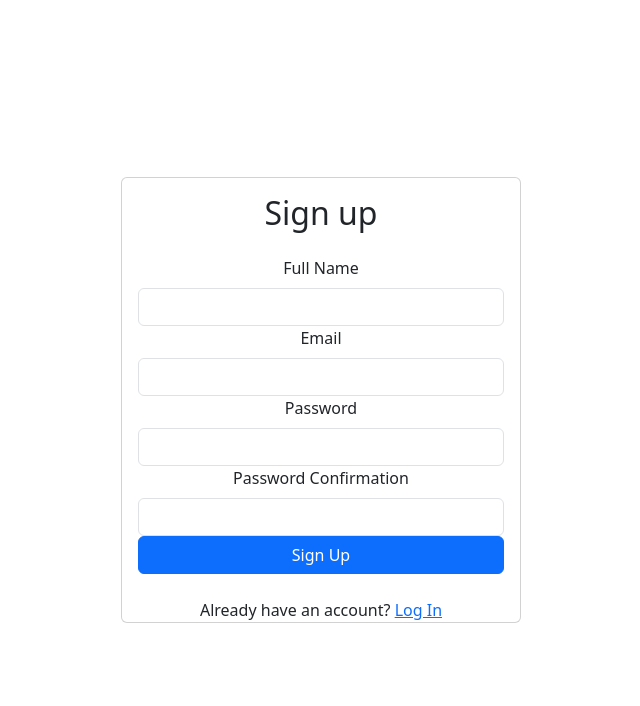
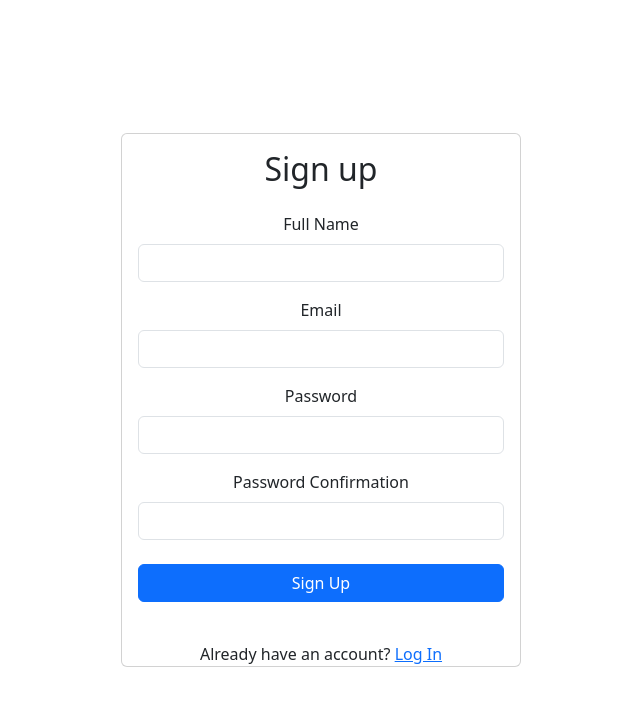
Before and after one commit to cepdnaclk/e18-6sp-ML-for-Analyzing-Egg-Hatching, a React (Create React App) app in the folder code/eggs-hatching/: page /signup in a window 1280 px wide. Shown: the top 706 px of the page, without its empty margins (319-959 px from the left). Built offline with nearby package versions, Linux system fonts and the light colour scheme; no server answers.

Commit message:
make space in between the button and text fields

```diff
--- a/code/eggs-hatching/src/components/Signup.js
+++ b/code/eggs-hatching/src/components/Signup.js
@@ -27,47 +27,43 @@ export default function Signup() {
       navigate('/')
     } catch(error) {
       console.log(error)
-        setError('failed to create an account')
+      setError('Failed to create an account')
     }
 
     setLoading(false)
-
   }
 
   return (
-    <>
     <div className="d-flex justify-content-center align-items-center vh-100">
       <Card className="text-center" style={{ width: '25rem' }}>
         <Card.Body>
           <h2 className='text-center mb-4'>Sign up</h2>
 
-                {error && <Alert variant = "danger">{error}</Alert>}
+          {error && <Alert variant="danger">{error}</Alert>}
           <Form onSubmit={handleSubmit}>
-                    <Form.Group id='fullname'>
+            <Form.Group id='fullname' className="mb-3">
               <Form.Label>Full Name</Form.Label>
               <Form.Control type='fullname' ref={fullnameRef} required />
             </Form.Group>
-                    <Form.Group id='email'>
+            <Form.Group id='email' className="mb-3">
               <Form.Label>Email</Form.Label>
               <Form.Control type='email' ref={emailRef} required />
             </Form.Group>
-                    <Form.Group id='password'>
+            <Form.Group id='password' className="mb-3">
               <Form.Label>Password</Form.Label>
               <Form.Control type='password' ref={passwordRef} required />
             </Form.Group>
-                    <Form.Group id='password-confirm'>
+            <Form.Group id='password-confirm' className="mb-4">
               <Form.Label>Password Confirmation</Form.Label>
               <Form.Control type='password' ref={passwordConfirmRef} required />
             </Form.Group>
-                    <Button disabled = {loading} className='w-100' type='submit'>Sign Up</Button>
+            <Button disabled={loading} className='w-100 mb-3' type='submit'>Sign Up</Button>
           </Form>
         </Card.Body>
         <div className='w-100 text-center mt-2'>
           Already have an account? <Link to="/login">Log In</Link>
         </div>
       </Card>
-
     </div>
-    </>
   )
 }
```
Lines whose indentation alone changed are shown as unchanged.
